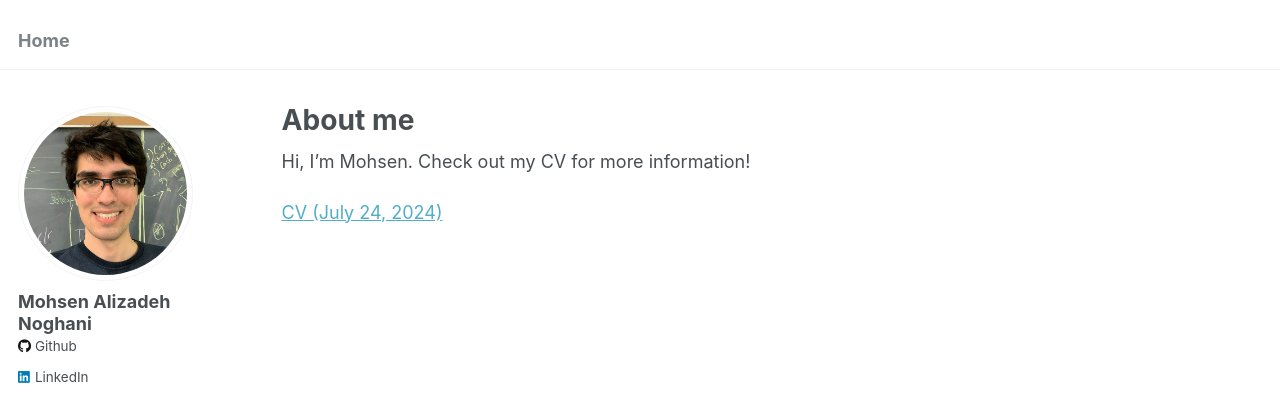
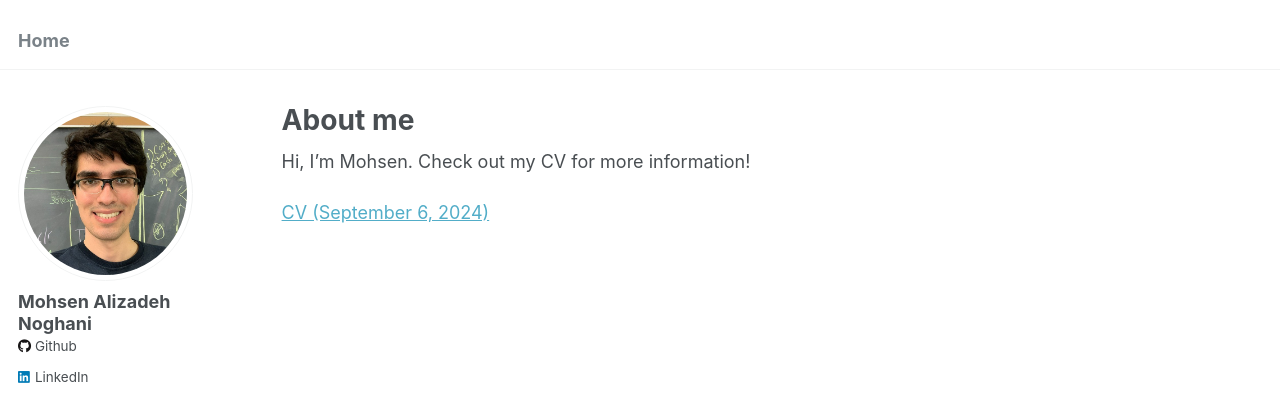
Before and after one commit to mohse-n/mohse-n.github.io, a Jekyll site: the page built from _pages/about.md, in a window 1280 px wide. Shown: the top 394 px of the page. Built offline with Jekyll 4.4.1, drawn with Linux system fonts in a browser that asks for light colours.

Commit message:
Updated CV

```diff
--- a/_pages/about.md
+++ b/_pages/about.md
@@ -9,4 +9,4 @@ redirect_from:
 
 Hi, I'm Mohsen. Check out my CV for more information!
 
-[CV (July 24, 2024)](files/CV_Mohsen_Alizadeh_Noghani_July_24_2024.pdf)
+[CV (September 6, 2024)](files/CV_Mohsen_Alizadeh_Noghani_September_6_2024.pdf)
```
Also changed, not shown: 2 other files.
